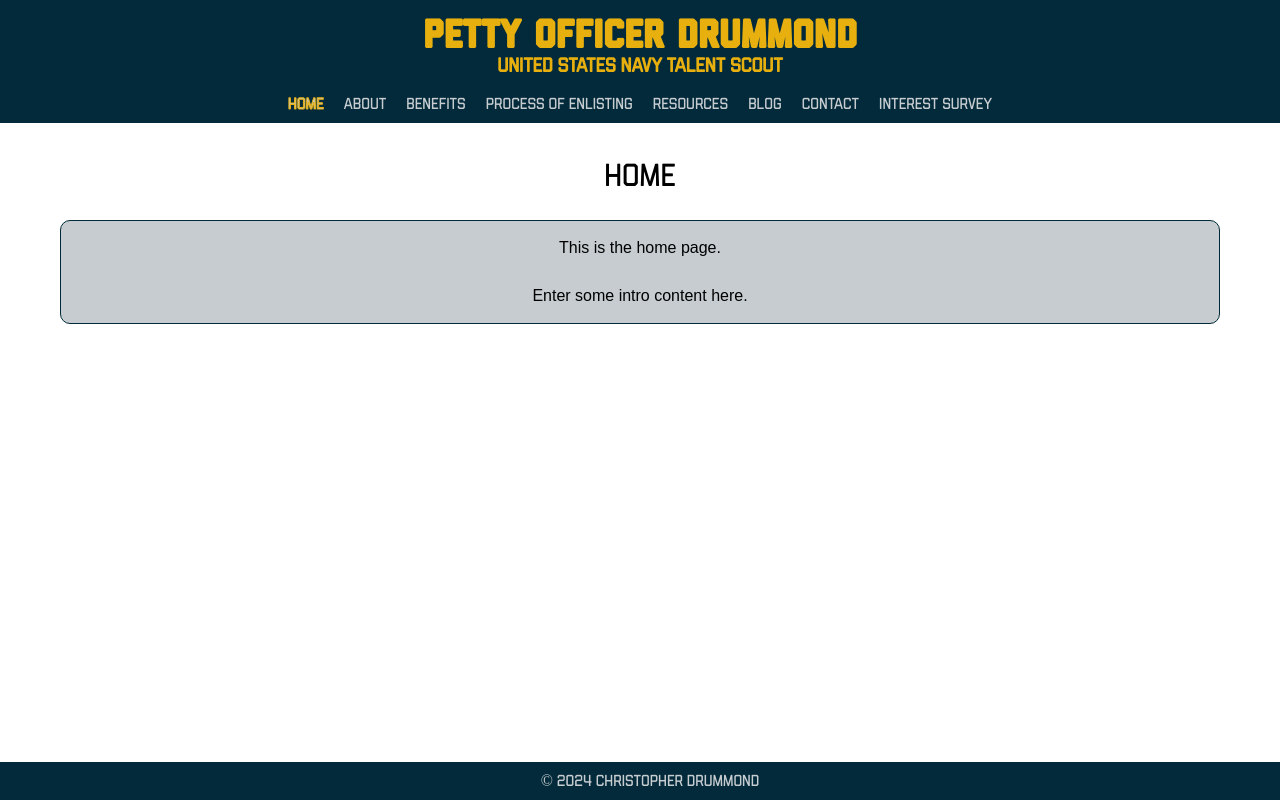
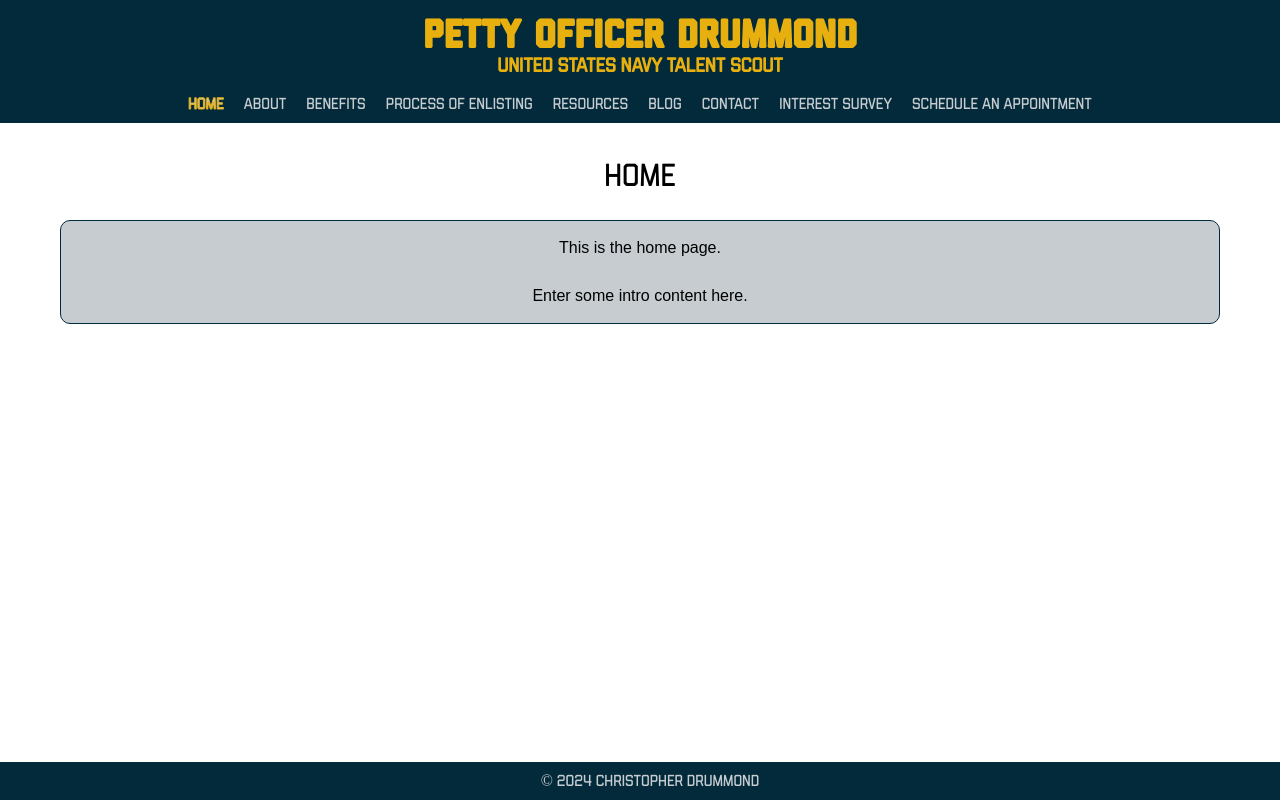
Before and after one commit to kdrummond528/cdrecruiter, a React (Create React App) app: page / in a window 1280 px wide. Built offline with nearby package versions, Linux system fonts and the light colour scheme.

Commit message:
modified components, app.js, app.css, added appt component

```diff
--- a/src/App.css
+++ b/src/App.css
@@ -171,7 +171,8 @@ nav ul li {
   padding-bottom: 5px;
 }
 
-.survey {
+.survey,
+.appt {
   margin-bottom: 80px;
   margin-top: 20px;
   /* add option to fit to page */
--- a/src/App.js
+++ b/src/App.js
@@ -11,6 +11,7 @@ import Process from './components/Process';
 import Resources from './components/Resources';
 import Blog from './components/Blog';
 import Survey from './components/Survey';
+import Appt from './components/Appt';
 import BackToTopBtn from './components/BackToTopBtn';
 
 function App() {
@@ -33,6 +34,7 @@ function App() {
           showBlog={() => setPageIndex(5)}
           showContact={() => setPageIndex(6)}
           showSurvey={() => setPageIndex(7)}
+          showAppt={() => setPageIndex(8)}
           active={pageIndex}
         />
 
@@ -54,6 +56,8 @@ function App() {
         <Contact />
       ) : pageIndex === 7 ? (
         <Survey />
+      ) : pageIndex === 8 ? (
+        <Appt />
       ) : (
 
         <Home />
--- /dev/null
+++ b/src/components/Appt.js
@@ -0,0 +1,13 @@
+import React from 'react'
+
+const Appt = () => {
+    return (
+        <div>
+
+            <iframe className="appt" src="https://calendar.google.com/calendar/appointments/schedules/AcZssZ3n3uFSXa_1SMxcYXLRGhrRsdL1wG3OFkdlTe3nSCcUcvFTma4rMNzAvHq_zGiCeV0cSTFo3uAE?gv=true" border="0" width="80%" height="670" frameborder="0"></iframe>
+
+        </div>
+    )
+}
+
+export default Appt
--- a/src/components/Contact.js
+++ b/src/components/Contact.js
@@ -4,7 +4,7 @@ import { TbPhone } from "react-icons/tb";
 import { TbMessageCircle2 } from "react-icons/tb";
 import { MdOutlineCalendarMonth } from "react-icons/md";
 
-const Contact = ({showSurvey}) => {
+const Contact = ({ showSurvey }) => {
   return (
     <div>
 
@@ -29,7 +29,7 @@ const Contact = ({showSurvey}) => {
               <TbMessageCircle2 className='icon' size={'2rem'} />
             </a>
 
-            <a href="https://calendly.com/chrisdrummond/"
+            <a target="_blank" href="https://calendar.app.google/M3dqL4s62eQPidVL7"
               title='Book an appointment with me.'>
               <MdOutlineCalendarMonth className='icon' size={'2rem'} />
             </a>
--- a/src/components/Nav.js
+++ b/src/components/Nav.js
@@ -1,6 +1,6 @@
 import React from 'react';
 
-const Nav = ({ showHome, showAbout, showBenefits, showContact, showProcess, showResources, showBlog, showSurvey, active }) => {
+const Nav = ({ showHome, showAbout, showBenefits, showContact, showProcess, showResources, showBlog, showSurvey, showAppt, active }) => {
     return (
         <div>
 
@@ -46,6 +46,11 @@ const Nav = ({ showHome, showAbout, showBenefits, showContact, showProcess, show
                             Interest Survey</p>
                     </li>
 
+                    <li className='navlink'>
+                        <p onClick={showAppt} className={active === 8 ? 'navlink active' : 'navlink'}>
+                            Schedule an Appointment</p>
+                    </li>
+
 
                 </ul>
             </nav>
--- a/src/components/Survey.js
+++ b/src/components/Survey.js
@@ -5,7 +5,7 @@ const Survey = () => {
         <div>
 
             <div>
-                <iframe src="https://docs.google.com/forms/d/e/1FAIpQLSf9lBeS5ZCcyeE-EQRDMe0ye4N2tbMPFgtBbNg-roLwlIwXEw/viewform?embedded=true" width="640" height="650" frameborder="0" marginheight="0" className='survey'marginwidth="0">Loading…</iframe>
+                <iframe src="https://docs.google.com/forms/d/e/1FAIpQLSf9lBeS5ZCcyeE-EQRDMe0ye4N2tbMPFgtBbNg-roLwlIwXEw/viewform?embedded=true" width="640" height="650" frameborder="0" marginheight="0" className='survey' marginwidth="0">Loading…</iframe>
             </div>
 
         </div>
```
